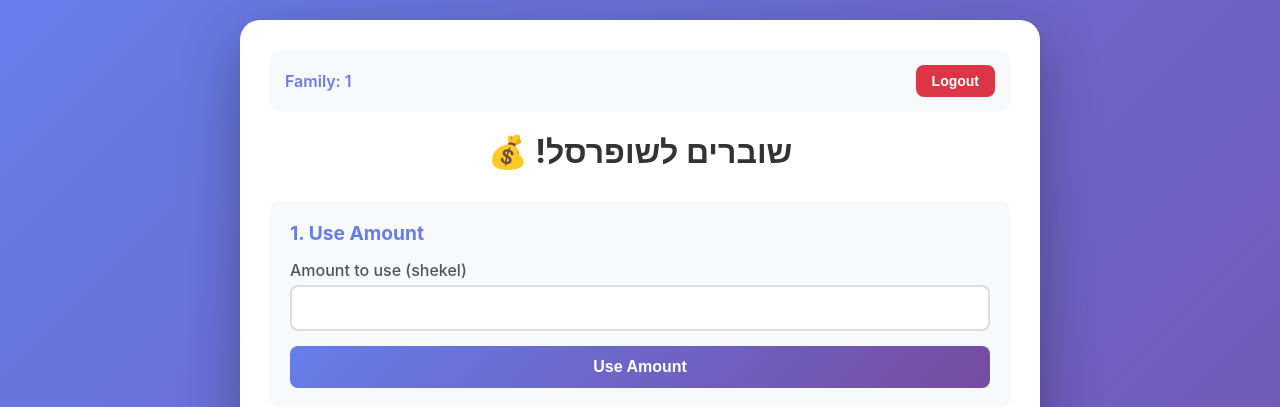
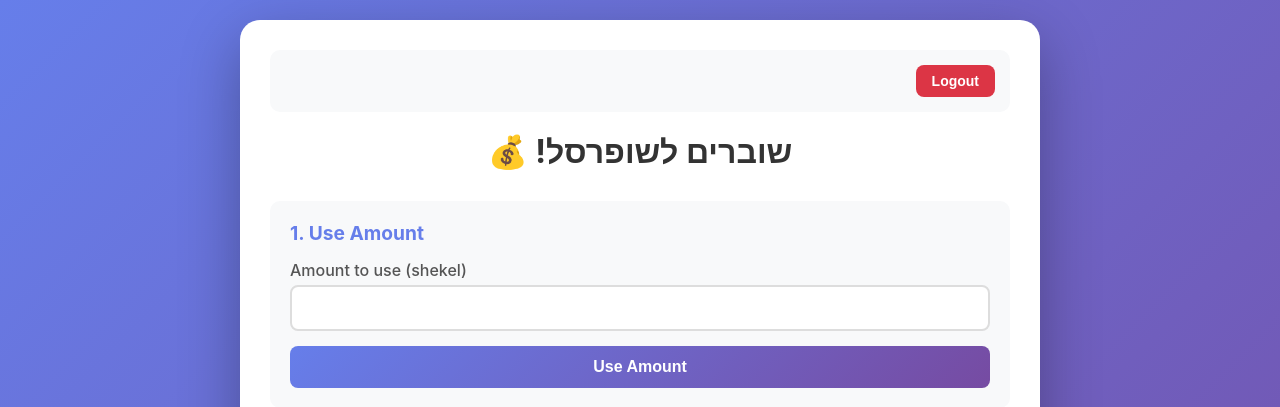
Before and after one commit to orensb/coupon-selector, a Flask app: page / in a window 1280 px wide. Shown: the top 407 px of the page. Run offline with Flask 3, Linux system fonts and the light colour scheme; the visitor is signed in with stand-in values (Sample User, id 1); data that the repository does not hold is empty.

```diff
--- a/templates/index.html
+++ b/templates/index.html
@@ -228,7 +228,7 @@
 
         .header-bar {
             display: flex;
-            justify-content: space-between;
+            justify-content: flex-end;
             align-items: center;
             margin-bottom: 20px;
             padding: 15px;
@@ -273,7 +273,6 @@
 <body>
     <div class="container">
         <div class="header-bar">
-            <div class="family-info">Family: {{ family_code }}</div>
             <form method="POST" action="/logout" style="display: inline;">
                 <button type="submit" class="logout-btn">Logout</button>
             </form>
```
